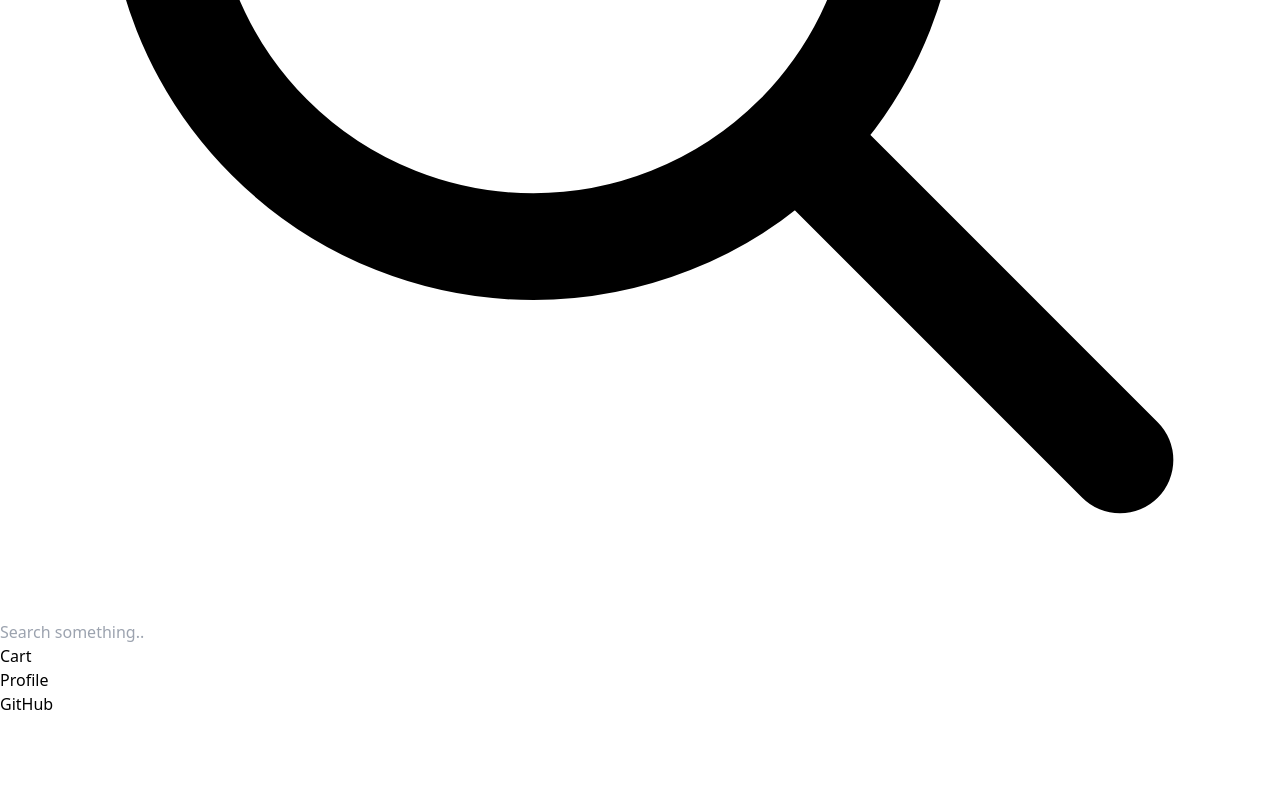
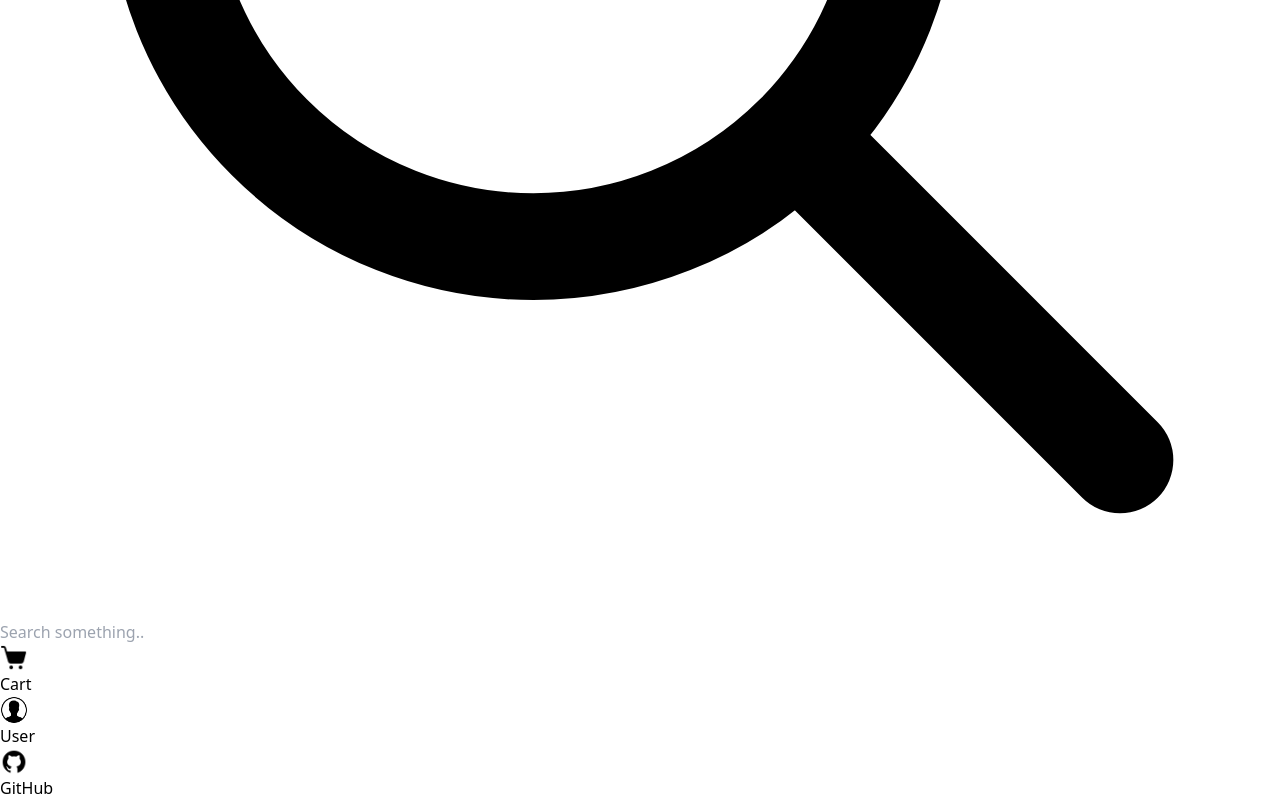
Before and after one commit to nipun221/e-commerce, a React (Vite) app: page / in a window 1280 px wide. Shown: the part 684-1484 px from the top of the page. Before the commit the page ends 1400 px from the top, so only its background shows below. Built offline with nearby package versions, Linux system fonts and the light colour scheme.

Commit message:
first commit

```diff
--- a/src/components/Nav.tsx
+++ b/src/components/Nav.tsx
@@ -1,4 +1,7 @@
 import Searchbar from "./Searchbar"
+import Cart from "../assets/icons8-cart-30.png"
+import User from "../assets/icons8-male-user-50.png"
+import Github from "../assets/icons8-github-64.png"
 
 const Nav = () => {
   return (
@@ -8,11 +11,38 @@ const Nav = () => {
             <Searchbar/>
             <div className='flex justify-between items-center p-4'>
                 <a href="/">
-
-                    <h2 className='text-[15px] font-mono text-black font-[600] p-2'>Cart</h2>
+                    <p className='text-[15px] font-mono text-black font-[600] p-2'>
+                        <img
+                            src={Cart}
+                            alt="Cart"
+                            width={28}
+                            height={28}
+                        />
+                        Cart
+                    </p>
                 </a>
-                <a href="/"><h2 className='text-[15px] font-mono text-black font-[600] p-4'>Profile</h2></a>
-                <a href="/"><h2 className='text-[15px] font-mono text-black font-[600] p-4'>GitHub</h2></a>
+                <a href="/">
+                    <p className='text-[15px] font-mono text-black font-[600] p-2'>
+                        <img
+                            src={User}
+                            alt="User"
+                            width={28}
+                            height={28}
+                        />
+                        User
+                    </p>
+                </a>
+                <a href="https://github.com/nipun221/e-commerce">
+                    <h2 className='text-[15px] font-mono text-black font-[600] p-2'>
+                        <img
+                            src={Github}
+                            alt="Github"
+                            width={28}
+                            height={28}
+                        />
+                        GitHub
+                    </h2>
+                </a>
             </div>
         </nav>
     </header>
```
Also changed, not shown: src/assets/icons8-github-64.png (added).
